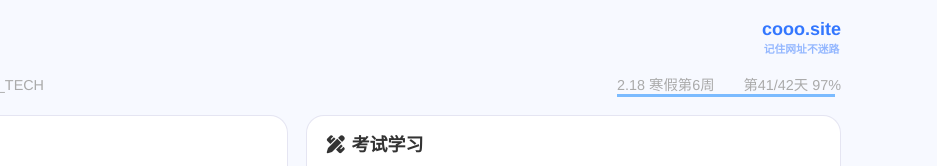
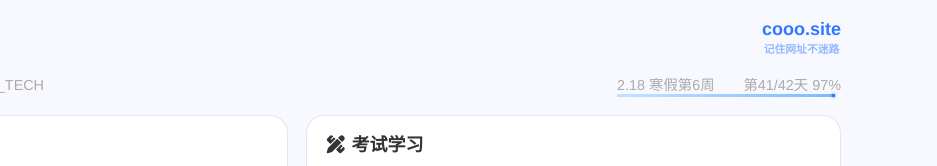
Before and after one commit to L33Z22L11/XUPT-Nav, a plain HTML site: page index.html in a window 1280 px wide. Shown: the top 166 px of the page, 343-1280 px from the left. Drawn offline with Linux system fonts and the light colour scheme.

```diff
--- a/asset/timer.css
+++ b/asset/timer.css
@@ -1,6 +1,5 @@
 #timer {
     position: relative;
-    overflow: hidden;
     gap: 2em;
 }
 
@@ -9,5 +8,15 @@
     bottom: 0;
     height: .2em;
     margin: 0;
-    background: var(--ac2);
+    background: linear-gradient(to right, var(--ac3), var(--ac2));
 }
+
+#timer>.progress::after {
+    position: absolute;
+    right: 0;
+    width: .2em;
+    height: 100%;
+    content: ' ';
+    background: var(--ac1);
+    box-shadow: 0 0 .2em var(--ac1);
+}
```
Also changed, not shown: favicon.ico (added).
